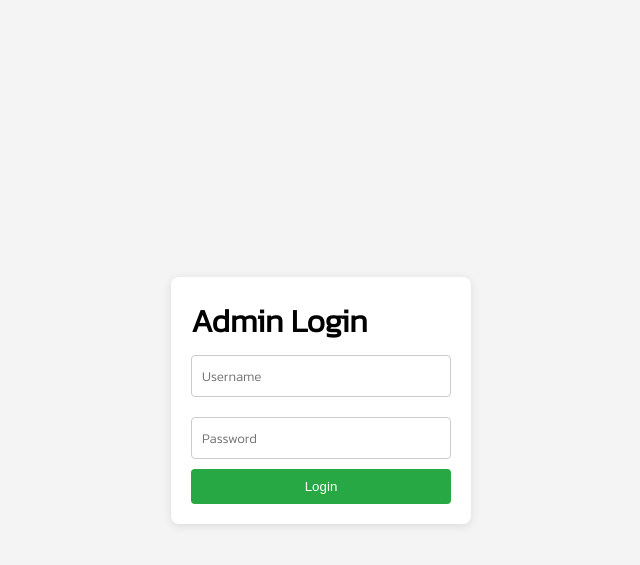
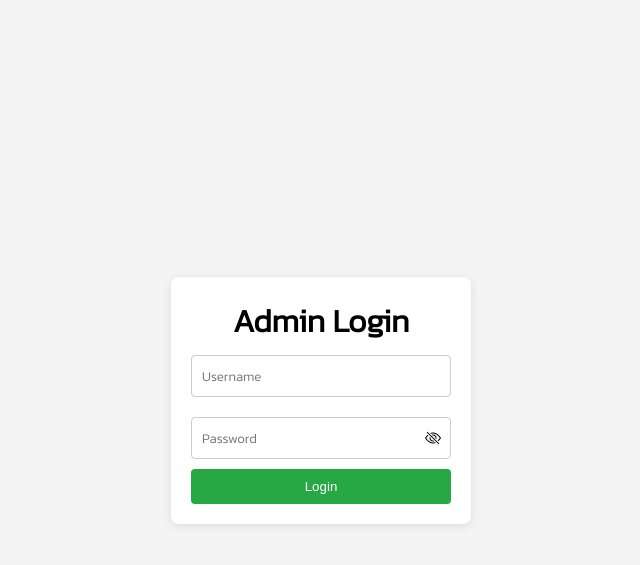
Before and after one commit to sareefhub/Rov-Store, a Flask app: page /admin/login in a window 1280 px wide. Shown: the top 565 px of the page, without its empty margins (319-959 px from the left). Run offline with Flask 3, Linux system fonts and the light colour scheme; some libraries are stand-ins or nearby versions.

Commit message:
แก้ไขหน้า login ให้ดูรหัสผ่านได้

```diff
--- a/client/static/scripts/login.js
+++ b/client/static/scripts/login.js
@@ -1,11 +1,13 @@
-// client/static/scripts/login.js
 const loginForm = document.getElementById('login-form');
+const usernameInput = document.querySelector('input[name="username"]');
+const passwordInput = document.querySelector('input[name="password"]');
+const togglePassword = document.getElementById('toggle-password');
 
 loginForm.addEventListener('submit', (event) => {
     event.preventDefault();
 
-    const username = document.querySelector('input[name="username"]').value;
-    const password = document.querySelector('input[name="password"]').value;
+    const username = usernameInput.value;
+    const password = passwordInput.value;
 
     fetch('http://localhost:3000/admin/login', {
         method: 'POST',
@@ -19,21 +21,58 @@ loginForm.addEventListener('submit', (event) => {
         if (data.token) {
             // Save token and username in local storage
             localStorage.setItem('jwt_token', data.token);
-            localStorage.setItem('username', username); // Store the username
-            sessionStorage.setItem('logged_in', 'true'); // Store login status
-            sessionStorage.setItem('username', username); // Store username
+            localStorage.setItem('username', username);
+            sessionStorage.setItem('logged_in', 'true');
+            sessionStorage.setItem('username', username);
             // Redirect or show success message
-            window.location.href = '/'; // หรือหน้าอื่นๆ
+            Swal.fire({
+                title: 'Login Successful!',
+                icon: 'success',
+                confirmButtonText: 'OK'
+            }).then(() => {
+                window.location.href = '/';
+            });
         } else {
-            // Show error message
-            console.error(data.message);
+            // Show error message and clear both fields
+            Swal.fire({
+                title: 'Login Failed',
+                text: data.message,
+                icon: 'error',
+                confirmButtonText: 'Try Again'
+            }).then(() => {
+                // Clear both fields after the error
+                usernameInput.value = '';  // Clear username
+                passwordInput.value = '';  // Clear password
+            });
         }
     })
-    .catch(error => console.error('Error:', error));
+    .catch(error => {
+        console.error('Error:', error);
+        Swal.fire({
+            title: 'Error',
+            text: 'An error occurred while processing your request.',
+            icon: 'error',
+            confirmButtonText: 'OK'
+        }).then(() => {
+            // Clear both fields after the error
+            usernameInput.value = '';  // Clear username
+            passwordInput.value = '';  // Clear password
+        });
+    });
 });
 
-// Optionally, you can also display the stored username
-const storedUsername = localStorage.getItem('username');
-if (storedUsername) {
-    console.log(`Logged in as: ${storedUsername}`);
-}
+// Toggle password visibility
+togglePassword.addEventListener('click', () => {
+    // Toggle the type attribute of the password input
+    const type = passwordInput.getAttribute('type') === 'password' ? 'text' : 'password';
+    passwordInput.setAttribute('type', type);
+
+    // Toggle the icon class
+    if (type === 'text') {
+        togglePassword.classList.remove('bi-eye-slash');
+        togglePassword.classList.add('bi-eye');
+    } else {
+        togglePassword.classList.remove('bi-eye');
+        togglePassword.classList.add('bi-eye-slash');
+    }
+});
--- a/client/static/styles/login.css
+++ b/client/static/styles/login.css
@@ -46,3 +46,27 @@ button {
 button:hover {
     background-color: #218838; /* เปลี่ยนสีเมื่อเลื่อนเมาส์ */
 }
+
+/* Styling for the form and container */
+.login-container {
+    width: 300px;
+    margin: 0 auto;
+    text-align: center;
+}
+
+.password-container {
+    position: relative; /* Relative positioning for the container */
+}
+
+.password-container input[type="password"] {
+    width: 100%;
+    padding-right: 40px; /* Add space for the eye icon */
+}
+
+.password-container i {
+    position: absolute;
+    right: 10px;
+    top: 50%;
+    transform: translateY(-50%);
+    cursor: pointer;
+}
--- a/client/templates/login.html
+++ b/client/templates/login.html
@@ -6,6 +6,7 @@
     <title>Admin Login</title>
     <link rel="stylesheet" href="{{ url_for('static', filename='styles/login.css') }}">
     <link rel="stylesheet" href="https://cdn.jsdelivr.net/npm/sweetalert2@11/dist/sweetalert2.min.css">
+    <link rel="stylesheet" href="https://cdnjs.cloudflare.com/ajax/libs/bootstrap-icons/1.10.0/font/bootstrap-icons.min.css"> <!-- Add Bootstrap Icons -->
     <script src="https://cdn.jsdelivr.net/npm/sweetalert2@11"></script>
 </head>
 <body>
@@ -13,10 +14,13 @@
         <h1>Admin Login</h1>
         <form id="login-form" method="POST" action="/admin/login">
             <input type="text" name="username" placeholder="Username" required>
-            <input type="password" name="password" placeholder="Password" required>
+            <div class="password-container">
+                <input type="password" name="password" placeholder="Password" required>
+                <i id="toggle-password" class="bi bi-eye-slash" style="cursor: pointer;"></i> <!-- Default is closed eye -->
+            </div>
             <button type="submit">Login</button>
         </form>
     </div>
-    <script src="{{ url_for('static', filename='scripts/login.js') }}"></script> <!-- Include the login.js script -->
+    <script src="{{ url_for('static', filename='scripts/login.js') }}"></script>
 </body>
 </html>
```
